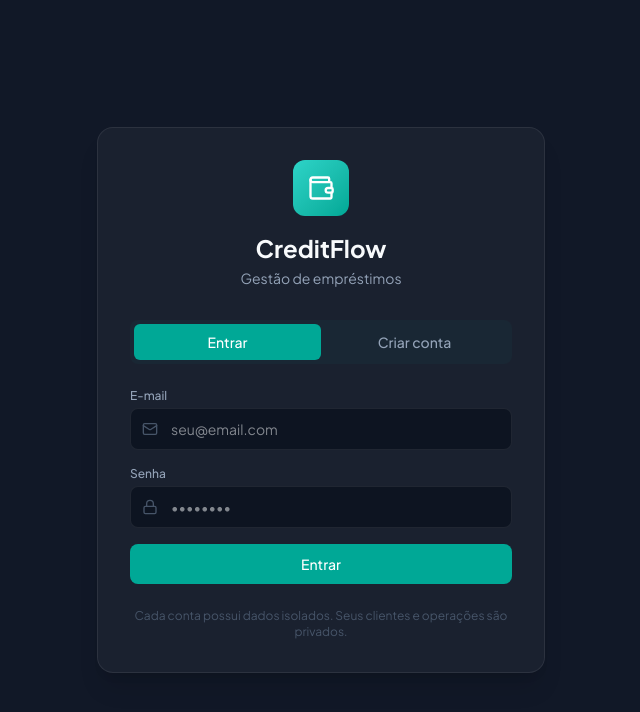
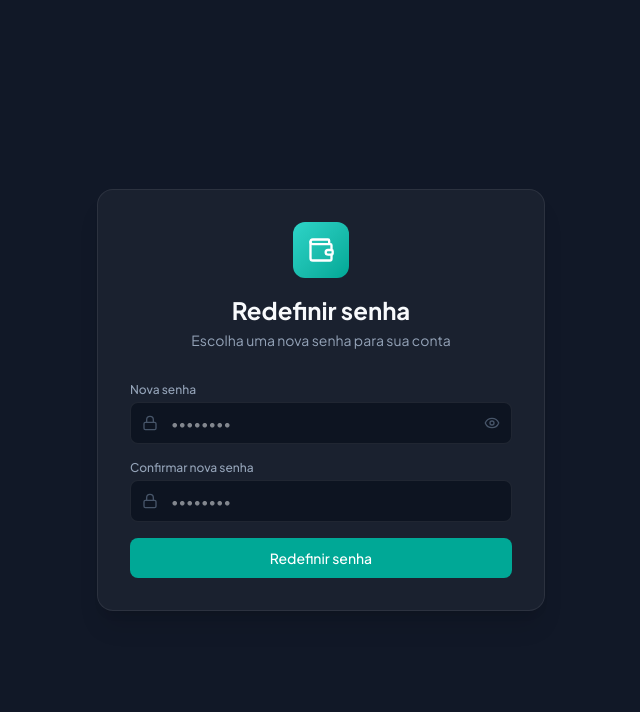
Before and after one commit to DouglasDevSoftware/creditflow, a React (Vite) app: page /reset-password in a window 1280 px wide. Before the commit this address led to /login. Shown: the top 712 px of the page, without its empty margins (319-959 px from the left). Built offline with nearby package versions, Linux system fonts and the light colour scheme; no server answers.

Commit message:
feat: add password reset flow, show/hide password, and remember-me login
Adds a "forgot password" flow (reset request + /reset-password page),
an eye-icon toggle to reveal typed passwords, and a "manter conectado"
checkbox that switches session persistence between localStorage and
sessionStorage.

```diff
--- a/src/App.tsx
+++ b/src/App.tsx
@@ -13,6 +13,7 @@ import Operacoes from './pages/Operacoes';
 import Financeiro from './pages/Financeiro';
 import Relatorios from './pages/Relatorios';
 import Login from './pages/Login';
+import ResetPassword from './pages/ResetPassword';
 import Admin from './pages/Admin';
 import AdminRoute from './components/AdminRoute';
 
@@ -84,6 +85,7 @@ export default function App() {
   return (
     <Routes>
       <Route path="/login" element={<Login />} />
+      <Route path="/reset-password" element={<ResetPassword />} />
       <Route path="/*" element={
         <ProtectedRoute>
           <AppLayout />
--- a/src/contexts/AuthContext.tsx
+++ b/src/contexts/AuthContext.tsx
@@ -1,15 +1,17 @@
 import { createContext, useContext, useEffect, useState, type ReactNode } from 'react';
 import type { Session, User } from '@supabase/supabase-js';
-import { supabase } from '../lib/supabase';
+import { supabase, setRememberMe } from '../lib/supabase';
 
 interface AuthContextValue {
   user: User | null;
   session: Session | null;
   loading: boolean;
   isAdmin: boolean;
-  signIn: (email: string, password: string) => Promise<{ error: string | null }>;
+  signIn: (email: string, password: string, remember?: boolean) => Promise<{ error: string | null }>;
   signUp: (email: string, password: string) => Promise<{ error: string | null }>;
   signOut: () => Promise<void>;
+  resetPasswordForEmail: (email: string) => Promise<{ error: string | null }>;
+  updatePassword: (newPassword: string) => Promise<{ error: string | null }>;
 }
 
 const AuthContext = createContext<AuthContextValue | null>(null);
@@ -44,7 +46,8 @@ export function AuthProvider({ children }: { children: ReactNode }) {
     return () => subscription.unsubscribe();
   }, []);
 
-  const signIn = async (email: string, password: string) => {
+  const signIn = async (email: string, password: string, remember = true) => {
+    setRememberMe(remember);
     const { error } = await supabase.auth.signInWithPassword({ email, password });
     return { error: error?.message ?? null };
   };
@@ -59,8 +62,22 @@ export function AuthProvider({ children }: { children: ReactNode }) {
     await supabase.auth.signOut();
   };
 
+  const resetPasswordForEmail = async (email: string) => {
+    const { error } = await supabase.auth.resetPasswordForEmail(email, {
+      redirectTo: `${window.location.origin}/reset-password`,
+    });
+    return { error: error?.message ?? null };
+  };
+
+  const updatePassword = async (newPassword: string) => {
+    const { error } = await supabase.auth.updateUser({ password: newPassword });
+    return { error: error?.message ?? null };
+  };
+
   return (
-    <AuthContext.Provider value={{ user, session, loading, isAdmin, signIn, signUp, signOut }}>
+    <AuthContext.Provider
+      value={{ user, session, loading, isAdmin, signIn, signUp, signOut, resetPasswordForEmail, updatePassword }}
+    >
       {children}
     </AuthContext.Provider>
   );
--- a/src/pages/Login.tsx
+++ b/src/pages/Login.tsx
@@ -1,14 +1,16 @@
 import { useState } from 'react';
 import { Navigate } from 'react-router-dom';
-import { Wallet, Mail, Lock, Loader2 } from 'lucide-react';
+import { Wallet, Mail, Lock, Loader2, Eye, EyeOff } from 'lucide-react';
 import { useAuth } from '../contexts/AuthContext';
 import { isSupabaseConfigured } from '../lib/supabase';
 
 export default function Login() {
-  const { user, loading: authLoading, signIn, signUp } = useAuth();
-  const [mode, setMode] = useState<'login' | 'signup'>('login');
+  const { user, loading: authLoading, signIn, signUp, resetPasswordForEmail } = useAuth();
+  const [mode, setMode] = useState<'login' | 'signup' | 'forgot'>('login');
   const [email, setEmail] = useState('');
   const [password, setPassword] = useState('');
+  const [showPassword, setShowPassword] = useState(false);
+  const [remember, setRemember] = useState(true);
   const [error, setError] = useState<string | null>(null);
   const [success, setSuccess] = useState<string | null>(null);
   const [loading, setLoading] = useState(false);
@@ -25,14 +27,31 @@ export default function Login() {
     return <Navigate to="/" replace />;
   }
 
+  const switchMode = (next: 'login' | 'signup' | 'forgot') => {
+    setMode(next);
+    setError(null);
+    setSuccess(null);
+  };
+
   const handleSubmit = async (e: React.FormEvent) => {
     e.preventDefault();
     setError(null);
     setSuccess(null);
     setLoading(true);
 
+    if (mode === 'forgot') {
+      const result = await resetPasswordForEmail(email);
+      setLoading(false);
+      if (result.error) {
+        setError(result.error);
+        return;
+      }
+      setSuccess('Se esse e-mail estiver cadastrado, enviamos um link para redefinir a senha.');
+      return;
+    }
+
     const result = mode === 'login'
-      ? await signIn(email, password)
+      ? await signIn(email, password, remember)
       : await signUp(email, password);
 
     setLoading(false);
@@ -58,10 +77,11 @@ export default function Login() {
           <p className="text-sm mt-1" style={{ color: 'var(--text-secondary)' }}>Gestão de empréstimos</p>
         </div>
 
+        {mode !== 'forgot' && (
           <div className="flex rounded-lg p-1 mb-6" style={{ backgroundColor: 'var(--bg-tertiary)' }}>
             <button
               type="button"
-            onClick={() => { setMode('login'); setError(null); setSuccess(null); }}
+              onClick={() => switchMode('login')}
               className={`flex-1 py-2 text-sm font-medium rounded-md transition-colors ${mode === 'login' ? 'bg-primary-600 text-white' : ''}`}
               style={mode !== 'login' ? { color: 'var(--text-secondary)' } : undefined}
             >
@@ -69,17 +89,24 @@ export default function Login() {
             </button>
             <button
               type="button"
-            onClick={() => { setMode('signup'); setError(null); setSuccess(null); }}
+              onClick={() => switchMode('signup')}
               className={`flex-1 py-2 text-sm font-medium rounded-md transition-colors ${mode === 'signup' ? 'bg-primary-600 text-white' : ''}`}
               style={mode !== 'signup' ? { color: 'var(--text-secondary)' } : undefined}
             >
               Criar conta
             </button>
           </div>
+        )}
 
         {!isSupabaseConfigured && (
           <p className="text-sm text-warning-600 bg-warning-50 dark:bg-warning-950/30 px-3 py-2 rounded-lg mb-4">
             Supabase não configurado. Crie o arquivo <code>.env.local</code> com as chaves do projeto para usar o app.
+          </p>
+        )}
+
+        {mode === 'forgot' && (
+          <p className="text-sm mb-4" style={{ color: 'var(--text-secondary)' }}>
+            Informe seu e-mail e enviaremos um link para você redefinir a senha.
           </p>
         )}
 
@@ -100,22 +127,55 @@ export default function Login() {
             </div>
           </div>
 
+          {mode !== 'forgot' && (
             <div>
               <label className="block text-xs font-medium mb-1" style={{ color: 'var(--text-secondary)' }}>Senha</label>
               <div className="relative">
                 <Lock className="absolute left-3 top-1/2 -translate-y-1/2 w-4 h-4" style={{ color: 'var(--text-tertiary)' }} />
                 <input
-                type="password"
+                  type={showPassword ? 'text' : 'password'}
                   required
                   minLength={6}
                   value={password}
                   onChange={e => setPassword(e.target.value)}
-                className="w-full pl-10 pr-3 py-2.5 rounded-lg border text-sm"
+                  className="w-full pl-10 pr-10 py-2.5 rounded-lg border text-sm"
                   style={{ borderColor: 'var(--border-color)', backgroundColor: 'var(--bg-primary)', color: 'var(--text-primary)' }}
                   placeholder="••••••••"
                 />
+                <button
+                  type="button"
+                  onClick={() => setShowPassword(v => !v)}
+                  className="absolute right-3 top-1/2 -translate-y-1/2"
+                  style={{ color: 'var(--text-tertiary)' }}
+                  tabIndex={-1}
+                  aria-label={showPassword ? 'Ocultar senha' : 'Mostrar senha'}
+                >
+                  {showPassword ? <EyeOff className="w-4 h-4" /> : <Eye className="w-4 h-4" />}
+                </button>
               </div>
             </div>
+          )}
+
+          {mode === 'login' && (
+            <div className="flex items-center justify-between">
+              <label className="flex items-center gap-2 text-xs cursor-pointer select-none" style={{ color: 'var(--text-secondary)' }}>
+                <input
+                  type="checkbox"
+                  checked={remember}
+                  onChange={e => setRemember(e.target.checked)}
+                  className="rounded"
+                />
+                Manter conectado
+              </label>
+              <button
+                type="button"
+                onClick={() => switchMode('forgot')}
+                className="text-xs font-medium text-primary-600 hover:underline"
+              >
+                Esqueci minha senha
+              </button>
+            </div>
+          )}
 
           {error && (
             <p className="text-sm text-danger-600 bg-danger-50 dark:bg-danger-950/30 px-3 py-2 rounded-lg">{error}</p>
@@ -130,13 +190,28 @@ export default function Login() {
             className="w-full flex items-center justify-center gap-2 py-2.5 bg-primary-600 text-white rounded-lg font-medium text-sm hover:bg-primary-700 transition-colors disabled:opacity-60"
           >
             {loading && <Loader2 className="w-4 h-4 animate-spin" />}
-            {mode === 'login' ? 'Entrar' : 'Criar conta'}
+            {mode === 'login' && 'Entrar'}
+            {mode === 'signup' && 'Criar conta'}
+            {mode === 'forgot' && 'Enviar link de redefinição'}
           </button>
+
+          {mode === 'forgot' && (
+            <button
+              type="button"
+              onClick={() => switchMode('login')}
+              className="w-full text-xs font-medium text-center"
+              style={{ color: 'var(--text-secondary)' }}
+            >
+              Voltar para o login
+            </button>
+          )}
         </form>
 
+        {mode !== 'forgot' && (
           <p className="text-xs text-center mt-6" style={{ color: 'var(--text-tertiary)' }}>
             Cada conta possui dados isolados. Seus clientes e operações são privados.
           </p>
+        )}
       </div>
     </div>
   );
--- /dev/null
+++ b/src/pages/ResetPassword.tsx
@@ -0,0 +1,113 @@
+import { useState } from 'react';
+import { useNavigate } from 'react-router-dom';
+import { Wallet, Lock, Loader2, Eye, EyeOff } from 'lucide-react';
+import { useAuth } from '../contexts/AuthContext';
+import { useToast } from '../contexts/ToastContext';
+
+export default function ResetPassword() {
+  const { updatePassword } = useAuth();
+  const { showToast } = useToast();
+  const navigate = useNavigate();
+  const [password, setPassword] = useState('');
+  const [confirmPassword, setConfirmPassword] = useState('');
+  const [showPassword, setShowPassword] = useState(false);
+  const [error, setError] = useState<string | null>(null);
+  const [loading, setLoading] = useState(false);
+
+  const handleSubmit = async (e: React.FormEvent) => {
+    e.preventDefault();
+    setError(null);
+
+    if (password !== confirmPassword) {
+      setError('As senhas não coincidem.');
+      return;
+    }
+
+    setLoading(true);
+    const result = await updatePassword(password);
+    setLoading(false);
+
+    if (result.error) {
+      setError(result.error);
+      return;
+    }
+
+    showToast('Senha redefinida com sucesso!');
+    navigate('/', { replace: true });
+  };
+
+  return (
+    <div className="min-h-screen flex items-center justify-center p-4" style={{ backgroundColor: 'var(--bg-secondary)' }}>
+      <div className="w-full max-w-md rounded-2xl border p-8 shadow-xl" style={{ backgroundColor: 'var(--card-bg)', borderColor: 'var(--border-color)' }}>
+        <div className="flex flex-col items-center mb-8">
+          <div className="w-14 h-14 rounded-xl bg-gradient-to-br from-primary-400 to-primary-600 flex items-center justify-center mb-4">
+            <Wallet className="w-7 h-7 text-white" />
+          </div>
+          <h1 className="text-2xl font-bold" style={{ color: 'var(--text-primary)' }}>Redefinir senha</h1>
+          <p className="text-sm mt-1 text-center" style={{ color: 'var(--text-secondary)' }}>
+            Escolha uma nova senha para sua conta
+          </p>
+        </div>
+
+        <form onSubmit={handleSubmit} className="space-y-4">
+          <div>
+            <label className="block text-xs font-medium mb-1" style={{ color: 'var(--text-secondary)' }}>Nova senha</label>
+            <div className="relative">
+              <Lock className="absolute left-3 top-1/2 -translate-y-1/2 w-4 h-4" style={{ color: 'var(--text-tertiary)' }} />
+              <input
+                type={showPassword ? 'text' : 'password'}
+                required
+                minLength={6}
+                value={password}
+                onChange={e => setPassword(e.target.value)}
+                className="w-full pl-10 pr-10 py-2.5 rounded-lg border text-sm"
+                style={{ borderColor: 'var(--border-color)', backgroundColor: 'var(--bg-primary)', color: 'var(--text-primary)' }}
+                placeholder="••••••••"
+              />
+              <button
+                type="button"
+                onClick={() => setShowPassword(v => !v)}
+                className="absolute right-3 top-1/2 -translate-y-1/2"
+                style={{ color: 'var(--text-tertiary)' }}
+                tabIndex={-1}
+                aria-label={showPassword ? 'Ocultar senha' : 'Mostrar senha'}
+              >
+                {showPassword ? <EyeOff className="w-4 h-4" /> : <Eye className="w-4 h-4" />}
+              </button>
+            </div>
+          </div>
+
+          <div>
+            <label className="block text-xs font-medium mb-1" style={{ color: 'var(--text-secondary)' }}>Confirmar nova senha</label>
+            <div className="relative">
+              <Lock className="absolute left-3 top-1/2 -translate-y-1/2 w-4 h-4" style={{ color: 'var(--text-tertiary)' }} />
+              <input
+                type={showPassword ? 'text' : 'password'}
+                required
+                minLength={6}
+                value={confirmPassword}
+                onChange={e => setConfirmPassword(e.target.value)}
+                className="w-full pl-10 pr-10 py-2.5 rounded-lg border text-sm"
+                style={{ borderColor: 'var(--border-color)', backgroundColor: 'var(--bg-primary)', color: 'var(--text-primary)' }}
+                placeholder="••••••••"
+              />
+            </div>
+          </div>
+
+          {error && (
+            <p className="text-sm text-danger-600 bg-danger-50 dark:bg-danger-950/30 px-3 py-2 rounded-lg">{error}</p>
+          )}
+
+          <button
+            type="submit"
+            disabled={loading}
+            className="w-full flex items-center justify-center gap-2 py-2.5 bg-primary-600 text-white rounded-lg font-medium text-sm hover:bg-primary-700 transition-colors disabled:opacity-60"
+          >
+            {loading && <Loader2 className="w-4 h-4 animate-spin" />}
+            Redefinir senha
+          </button>
+        </form>
+      </div>
+    </div>
+  );
+}
```
Also changed, not shown: src/lib/supabase.ts (+21 -1 lines). Lines whose indentation alone changed are shown as unchanged.
